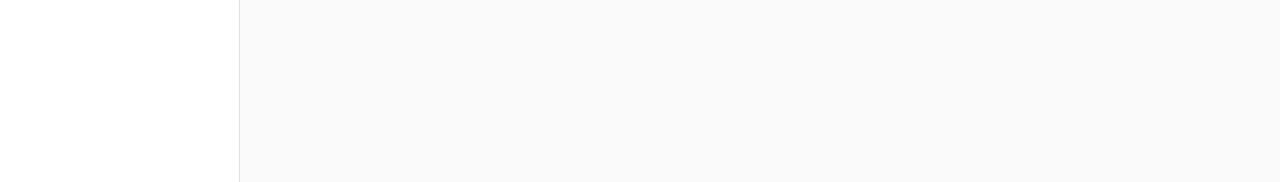
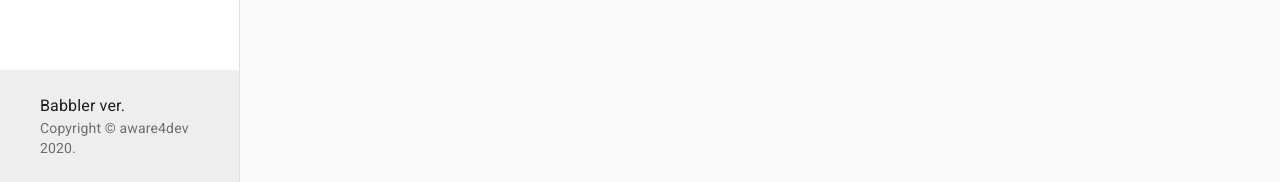
Before and after one commit to rgozdz/babbler, a React (Create React App) app: page /#/ in a window 1280 px wide. Shown: the part 618-800 px from the top of the page. Built offline with nearby package versions, Linux system fonts and the light colour scheme; no server answers; the database is empty; sample sign-in values are in the browser's storage.

Commit message:
Babbler-4: footer with version

```diff
--- a/src/layout/Footer.js
+++ b/src/layout/Footer.js
@@ -1,5 +1,4 @@
 import React from "react";
-import CssBaseline from "@material-ui/core/CssBaseline";
 import Typography from "@material-ui/core/Typography";
 import { makeStyles } from "@material-ui/core/styles";
 import Container from "@material-ui/core/Container";
@@ -9,8 +8,8 @@
   return (
     <Typography variant="body2" color="textSecondary">
       {"Copyright © "}
-      <Link color="inherit" href="https://material-ui.com/">
-        Your Website
+      <Link color="inherit" href="https://github.com/rgozdz/">
+        aware4dev
       </Link>{" "}
       {new Date().getFullYear()}
       {"."}
@@ -42,26 +41,13 @@
   const classes = useStyles();
 
   return (
-    <div className={classes.root}>
-      <CssBaseline />
-      <Container component="main" className={classes.main} maxWidth="sm">
-        <Typography variant="h2" component="h1" gutterBottom>
-          Sticky footer
+    <footer className={classes.footer}>
+      <Container maxWidth="sm">
+        <Typography variant="body1">
+          Babbler ver.
         </Typography>
-        <Typography variant="h5" component="h2" gutterBottom>
-          {"Pin a footer to the bottom of the viewport."}
-          {"The footer will move as the main element of the page grows."}
-        </Typography>
-        <Typography variant="body1">Sticky footer placeholder.</Typography>
+        <Copyright />
       </Container>
-      <footer className={classes.footer}>
-        <Container maxWidth="sm">
-          <Typography variant="body1">
-            My sticky footer can be found here.
-          </Typography>
-          <Copyright />
-        </Container>
-      </footer>
-    </div>
+    </footer>
   );
 }
--- a/src/layout/Sidebar.js
+++ b/src/layout/Sidebar.js
@@ -14,6 +14,7 @@
 import { Link } from "react-router-dom";
 import { AuthContext } from "../Auth";
 import Logo from "../components/Logo";
+import Footer from "./Footer";
 
 function ResponsiveDrawer(props) {
   const { window, mobileOpen, classes } = props;
@@ -88,6 +89,7 @@
           }}
         >
           {drawer}
+          <Footer></Footer>
         </Drawer>
       </Hidden>
       <Hidden xsDown implementation="css">
@@ -99,6 +101,7 @@
           open
         >
           {drawer}
+          <Footer></Footer>
         </Drawer>
       </Hidden>
     </nav>
```
Also changed, not shown: 1 other file (tests, documents, lock files or other folders).
